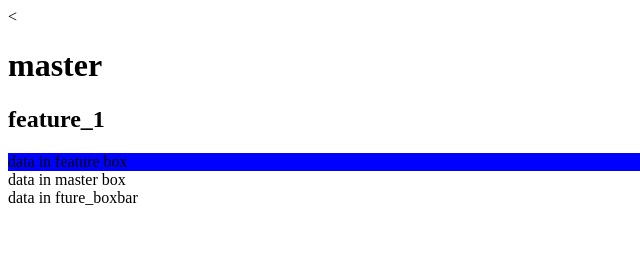
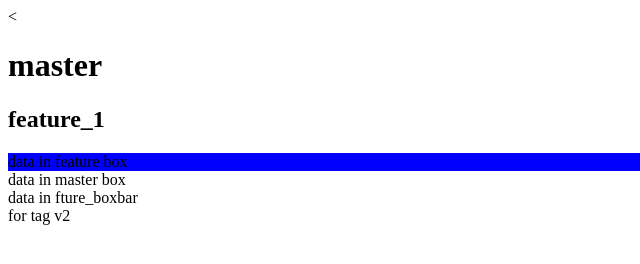
Before and after one commit to csswebio/test, a plain HTML site: page index.html in a window 1280 px wide. Shown: the full height of the page, 0-640 px from the left. Drawn offline with Linux system fonts and the light colour scheme.

Commit message:
add .master_tag_v2:: for tag v2

```diff
--- a/index.html
+++ b/index.html
@@ -13,5 +13,6 @@
   <div class="fture_box">data in feature box</div>
   <div class="master_box">data in master box</div>
   <div class="fture_boxbar">data in fture_boxbar</div>
+  <div class="master_tag_v2">for tag v2</div>
 </body>
 </html>
```
